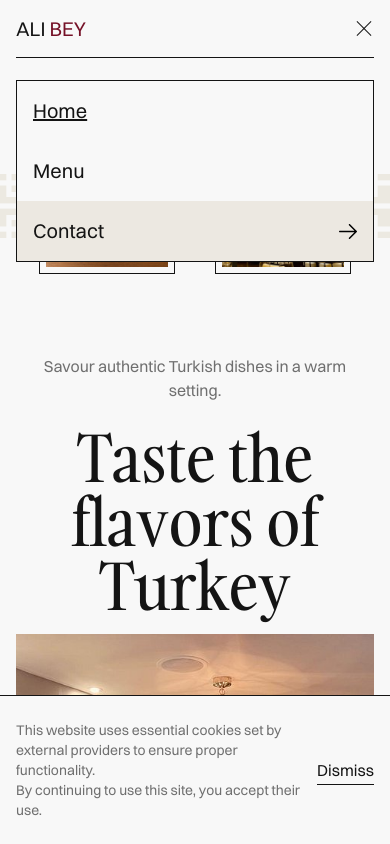
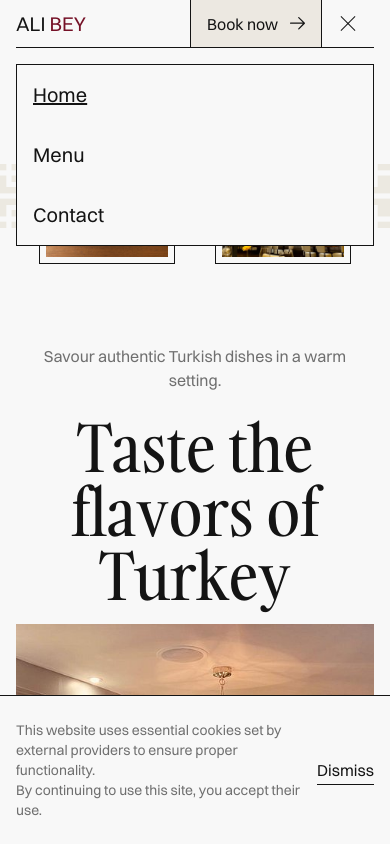
Before and after one commit to warpBytes/alibey, a Next.js app: page / in a window 390 px wide. Both pictures are taken after a click on the button 364 px from the left and 28 px from the top of the page. Shown: the top 844 px of the page. Built offline with nearby package versions, Linux system fonts and the light colour scheme.

Commit message:
Updated mobile navigation

```diff
--- a/components/navigation/mobile-navigation.tsx
+++ b/components/navigation/mobile-navigation.tsx
@@ -2,6 +2,8 @@
 
 import Link from 'next/link';
 import { Dispatch, SetStateAction } from 'react';
+
+import { BOOK_NOW_LINK } from '@/constants';
 
 import { ArrowRightIcon } from '@/lib/svgs';
 import { cn } from '@/lib/utils';
@@ -12,25 +14,32 @@ interface IProps {
   toggle: boolean;
   setToggle: Dispatch<SetStateAction<boolean>>;
   activeLink: string;
-  setActiveLink: Dispatch<SetStateAction<string>>;
+  handleLinkClick: (href: string) => void;
 }
 
 const MobileNavigation = ({
   toggle,
   setToggle,
   activeLink,
-  setActiveLink,
+  handleLinkClick,
 }: IProps) => {
-  const handleLinkClick = (href: string) => {
-    setActiveLink(href);
-    window.scrollTo(0, 0);
+  const handleClick = (href: string) => {
+    handleLinkClick(href);
     setToggle(false);
   };
 
   return (
     <div className="flex w-full items-center justify-end md:hidden">
+      <Link
+        href={BOOK_NOW_LINK}
+        target="_blank"
+        className="flex h-[47px] items-center justify-center gap-3 border-x border-foreground bg-pampas px-4 transition-colors duration-300 hover:bg-neutral100"
+      >
+        <span className="text-base">Book now</span>
+        <ArrowRightIcon className="h-[12.5px] w-[15px]" />
+      </Link>
       <button
-        className="z-50 flex flex-col gap-2"
+        className="z-50 mx-4 flex flex-col gap-2"
         onClick={() => setToggle(!toggle)}
       >
         <div
@@ -49,30 +58,24 @@ const MobileNavigation = ({
 
       <div
         className={cn(
-          'absolute right-0 top-20 z-50 w-full border border-foreground bg-background transition-all duration-300',
+          'absolute right-0 top-16 z-50 w-full border border-foreground bg-background transition-all duration-300',
           !toggle
             ? '-translate-x-full transform opacity-0'
             : 'flex translate-x-0 transform opacity-100',
         )}
       >
-        <nav className="flex w-full flex-col text-3xl">
-          {navigationLinks.map((link, index) => (
+        <nav className="flex w-full flex-col">
+          {navigationLinks.map((link) => (
             <Link
               key={link.label}
               href={link.href}
-              target={link.target}
               className={cn(
                 'p-4 text-xl transition-colors',
                 activeLink === link.href && 'underline',
-                index === navigationLinks.length - 1 &&
-                  'flex items-center justify-between bg-pampas',
               )}
-              onClick={() => handleLinkClick(link.href)}
+              onClick={() => handleClick(link.href)}
             >
               {link.label}
-              {index === navigationLinks.length - 1 && (
-                <ArrowRightIcon className="h-[15px] w-[18px] text-black" />
-              )}
             </Link>
           ))}
         </nav>
--- a/components/navigation/navigation.tsx
+++ b/components/navigation/navigation.tsx
@@ -33,14 +33,14 @@ const Navigation = () => {
 
   const handleLinkClick = (href: string) => {
     if (href.includes(CONTACT_HREF)) handleContactClick();
-    if (href !== BOOK_NOW_LINK) {
+    else {
       setActiveLink(href);
       window.scrollTo(0, 0);
     }
   };
 
   return (
-    <nav className="relative sticky top-0 z-20 h-[58px] bg-background px-4 md:h-16 md:px-10">
+    <nav className="relative sticky top-0 z-20 h-12 bg-background px-4 md:h-16 md:px-10">
       <div className="relative flex h-full items-center justify-between border-b border-foreground">
         <Link href="/" className="shrink-0 text-xl md:text-2xl">
           <span className="text-foreground">ALI </span>
@@ -78,7 +78,7 @@ const Navigation = () => {
           toggle={toggle}
           setToggle={setToggle}
           activeLink={activeLink}
-          setActiveLink={setActiveLink}
+          handleLinkClick={handleLinkClick}
         />
       </div>
     </nav>
```
